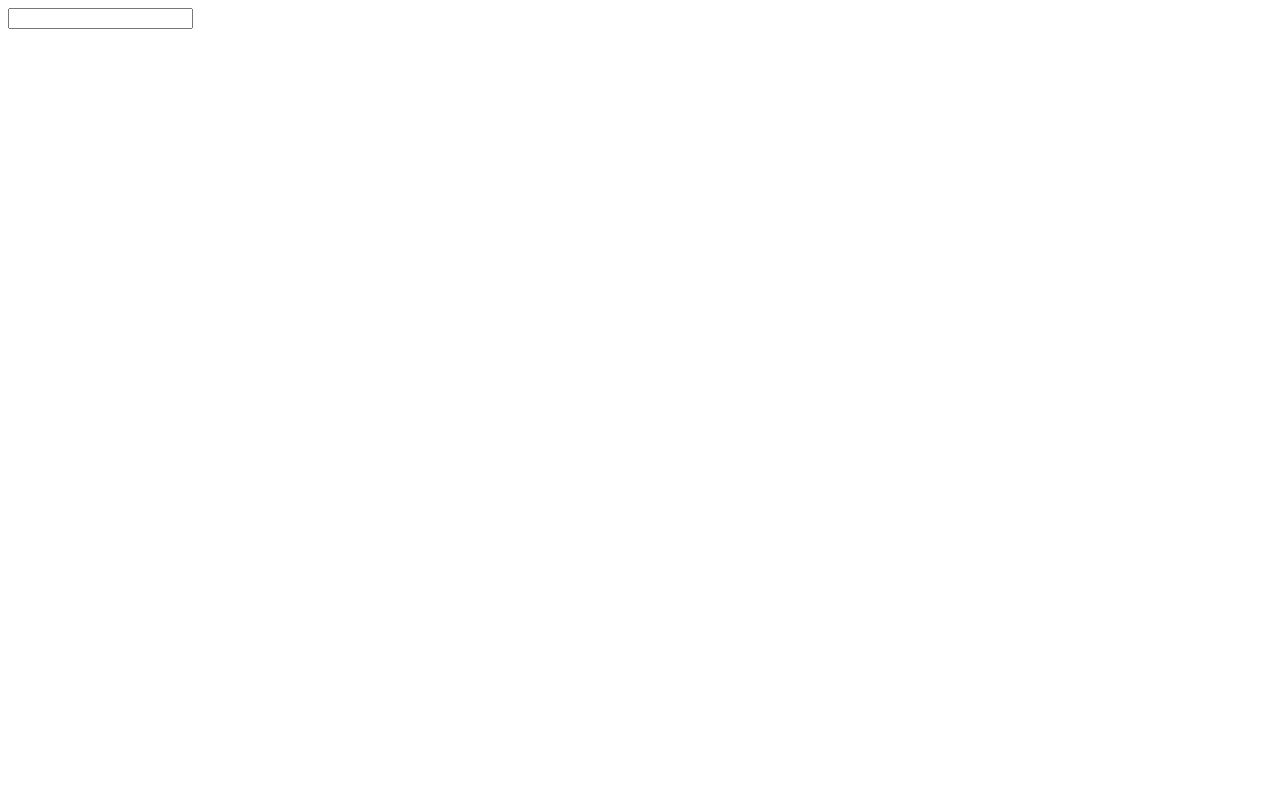
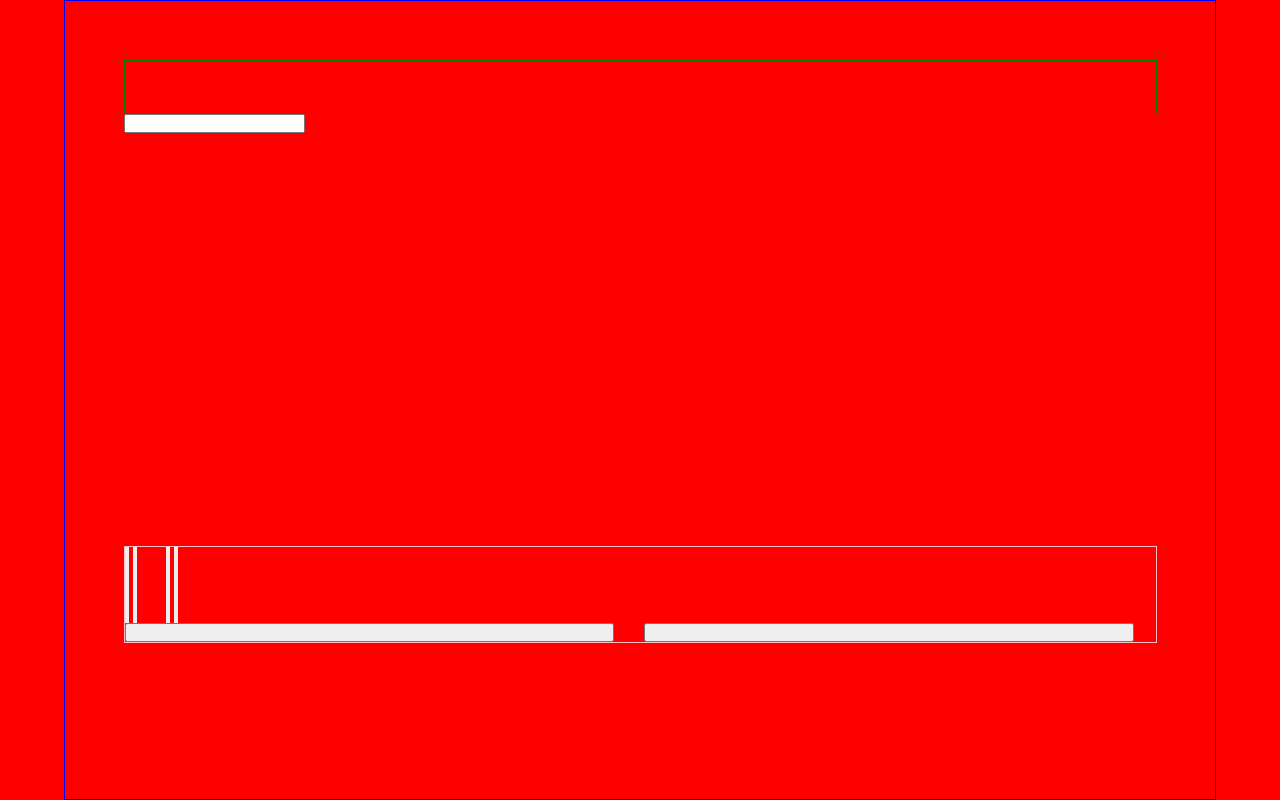
Before and after one commit to florence-manu/Calculator-app, a plain HTML site: page index.html in a window 1280 px wide. Drawn offline with Linux system fonts and the light colour scheme.

Commit message:
structured css(body,container,wrapper,input and buttons)

```diff
--- a/index.html
+++ b/index.html
@@ -20,13 +20,60 @@
 
     <div class="wrapper">
 
-      <div>
 
-        <input type="text" name="" id="">
+      <div class="header">
 
       </div>
 
-      <div></div>
+
+
+      <div class="input-btn">
+
+        <input type="text" name="" id="text">
+
+      </div>
+
+      <div class="calcus-container">
+
+        <div class="calcus">
+
+          <div class="row-one">
+             <input type="button" class="btn-one">
+             <input type="button" class="btn-two">
+             <input type="button" class="btn-three">
+             <input type="button" class="btn-four">
+          </div>
+
+          <div class="row-two">
+             <input type="button" class="btn-five">
+             <input type="button" class="btn-six">
+             <input type="button" class="btn-seven">
+             <input type="button" class="btn-eight">
+          </div>
+
+          <div class="row-three">
+             <input type="button" class="btn-nine">
+             <input type="button" class="btn-ten">
+             <input type="button" class="btn-eleven">
+             <input type="button" class="btn-twelve">
+          </div>
+
+          <div class="row-four">
+             <input type="button" class="btn-thirteen">
+             <input type="button" class="btn-fourteen">
+             <input type="button" class="btn-fifteen">
+             <input type="button" class="btn-sixteen">
+          </div>
+
+          <div class="row-five">
+             <input type="button" class="btn-seventeen">
+             <input type="button" class="btn-eighteen">
+          </div>
+
+        </div>
+
+      </div>
+
 
     </div>
 
--- a/styles.css
+++ b/styles.css
@@ -0,0 +1,58 @@
+*{
+    padding: 0;
+    margin: 0;
+    box-sizing: border-box;
+}
+
+body{
+    display: flex;
+    justify-content: center;
+    align-content: center;
+    background-color: red;
+}
+
+.container{
+    border: 1px solid blue;
+    width: 90%;
+    min-height: 100vh;
+    display: flex;
+    justify-content: center;
+    align-content: center;
+}
+
+.header{
+    border: 1px solid green;
+    height: 8%;
+}
+
+.wrapper{
+    border: 1px solid red;
+    width: 90%;
+    margin: 5%;
+}
+.calcus-container{
+    margin-top: 40%;
+    /* height: ; */
+    border: 1px solid pink;
+}
+
+/* .calcus{
+   margin: 5%;
+   background-color: aqua;
+   margin-top: 40%;
+   /* padding: 10%; */
+/* }  */ */
+
+input{
+    width: 23%;
+    padding: 5%;
+    border-radius: 8%;
+}
+
+ .btn-three, .btn-seven, .btn-eleven, .btn-fifteen, .btn-eighteen{
+    margin-left: 2.5%;
+}
+
+.btn-seventeen, .btn-eighteen{
+    width: 47.5%;
+}
```
